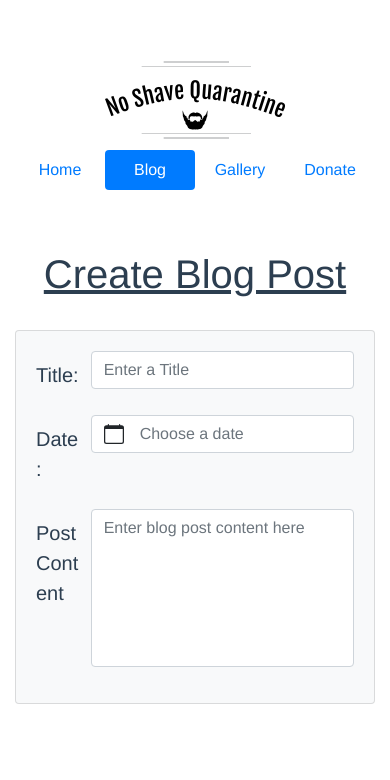
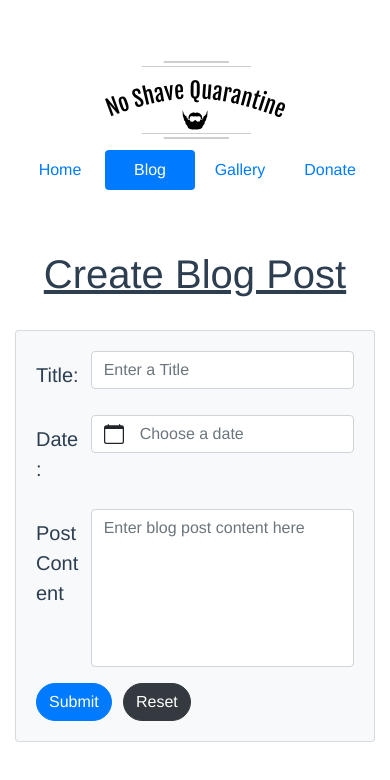
Before and after one commit to ctcb57/noshavequarantine, a Vue app: page /blog/create-post in a window 390 px wide. Shown: the top 780 px of the page. Built offline with nearby package versions, Linux system fonts and the light colour scheme.

Commit message:
Finalized layout of blog post creation form.  Mobile device compatible

```diff
--- a/src/views/CreatePost.vue
+++ b/src/views/CreatePost.vue
@@ -44,6 +44,10 @@
                         max-rows="12"
                     ></b-form-textarea>
                 </b-form-group>
+                <b-row>
+                    <b-col cols="3" sm="1" class="text-right"><b-button pill type="submit" variant="primary">Submit</b-button></b-col>
+                    <b-col cols="3" sm="1" class="text-left"><b-button pill type="reset" variant="dark">Reset</b-button></b-col>
+                </b-row>
             </b-card>
         </b-form>
     </div>
```
